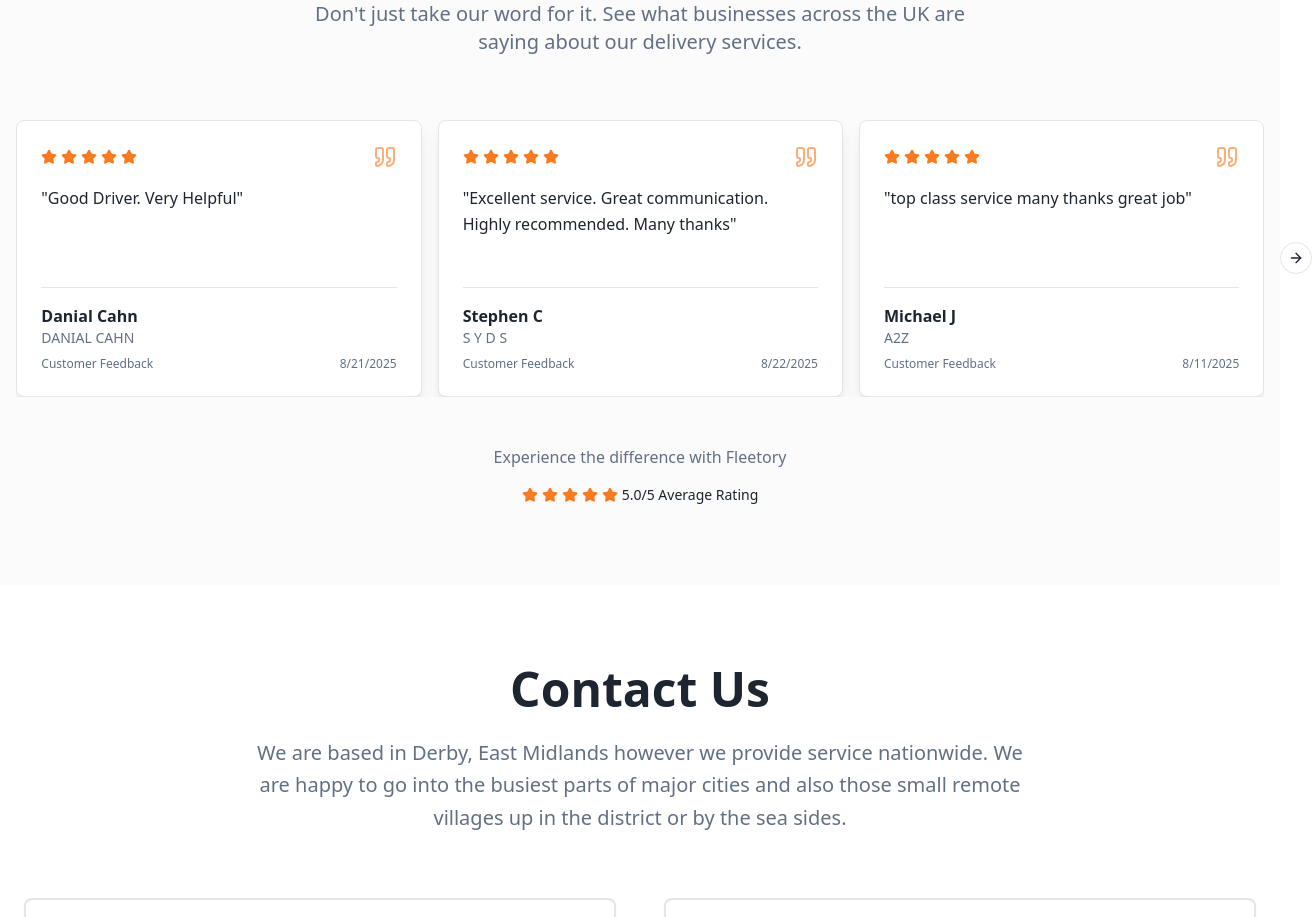
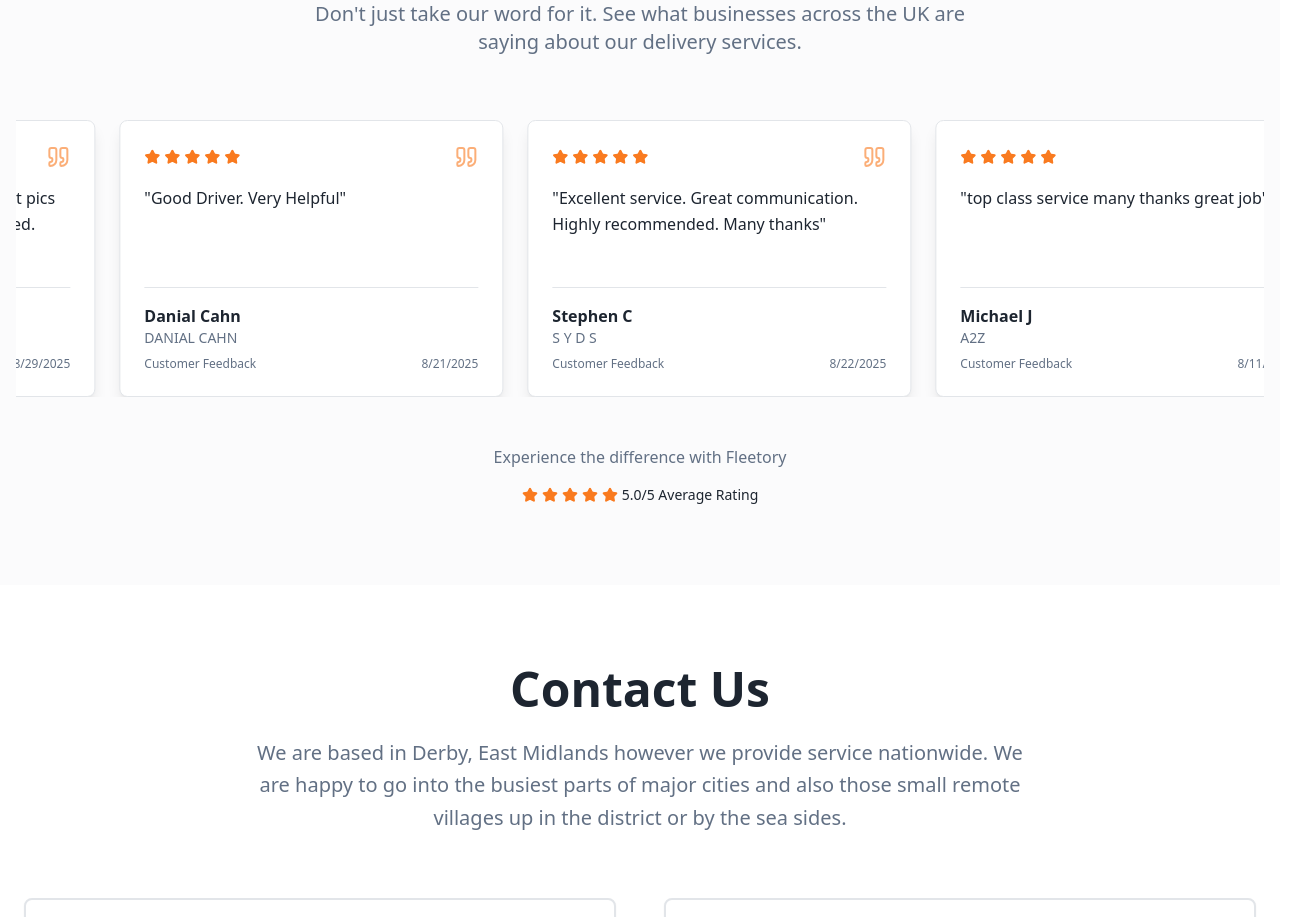
Before and after one commit to wajid12338-beep/final-mile-flow, a React (Vite) app: page / in a window 1280 px wide. Shown: the part 3340-4257 px from the top of the page, 1312 px wide, since content can reach past the window. Built offline with nearby package versions, Linux system fonts and the light colour scheme.

Commit message:
Adjust review carousel speed
Slow down the review carousel's auto-scroll speed to allow customers more time to read. The carousel will still be manually controllable for faster scrolling.

```diff
--- a/src/components/Reviews.tsx
+++ b/src/components/Reviews.tsx
@@ -1,13 +1,5 @@
 import { Star, Quote } from "lucide-react";
 import { Card, CardContent } from "@/components/ui/card";
-import {
-  Carousel,
-  CarouselContent,
-  CarouselItem,
-  CarouselNext,
-  CarouselPrevious,
-} from "@/components/ui/carousel";
-import Autoplay from "embla-carousel-autoplay";
 
 interface Review {
   id: number;
@@ -100,6 +92,9 @@ const Reviews = () => {
     ));
   };
 
+  // Duplicate reviews for seamless infinite scroll
+  const duplicatedReviews = [...reviews, ...reviews];
+
   return (
     <section className="py-20 bg-muted/30">
       <div className="container mx-auto px-4">
@@ -113,24 +108,17 @@ const Reviews = () => {
           </p>
         </div>
 
-        <Carousel
-          opts={{
-            align: "start",
-            loop: true,
+        {/* Scrolling container */}
+        <div className="overflow-hidden">
+          <div
+            className="flex gap-6 animate-scroll-reviews"
+            style={{
+              width: `${duplicatedReviews.length * 384}px`, // 384px = w-96 (24rem)
             }}
-          plugins={[
-            Autoplay({
-              delay: 4000,
-              stopOnInteraction: true,
-            }),
-          ]}
-          className="w-full"
           >
-          <CarouselContent className="-ml-2 md:-ml-4">
-            {reviews.map((review) => (
-              <CarouselItem key={review.id} className="pl-2 md:pl-4 md:basis-1/2 lg:basis-1/3">
-                <Card className="relative bg-card border shadow-lg hover:shadow-xl transition-shadow duration-300 h-full">
-                  <CardContent className="p-6 flex flex-col h-full">
+            {duplicatedReviews.map((review, index) => (
+              <Card key={`${review.id}-${index}`} className="relative bg-card border shadow-lg hover:shadow-xl transition-shadow duration-300 w-96 flex-shrink-0">
+                <CardContent className="p-6 h-full flex flex-col">
                   <div className="flex items-center justify-between mb-4">
                     <div className="flex space-x-1">
                       {renderStars(review.rating)}
@@ -161,12 +149,9 @@ const Reviews = () => {
                   </div>
                 </CardContent>
               </Card>
-              </CarouselItem>
             ))}
-          </CarouselContent>
-          <CarouselPrevious />
-          <CarouselNext />
-        </Carousel>
+          </div>
+        </div>
 
         <div className="text-center mt-12">
           <p className="text-muted-foreground mb-4">
--- a/src/index.css
+++ b/src/index.css
@@ -120,3 +120,21 @@ All colors MUST be HSL.
     @apply bg-background text-foreground;
   }
 }
+
+/* Review scroll animation */
+@keyframes scroll-left {
+  0% {
+    transform: translateX(0);
+  }
+  100% {
+    transform: translateX(-2688px); /* 7 reviews * 384px */
+  }
+}
+
+.animate-scroll-reviews {
+  animation: scroll-left 60s linear infinite;
+}
+
+.animate-scroll-reviews:hover {
+  animation-play-state: paused;
+}
```
Lines whose indentation alone changed are shown as unchanged.
